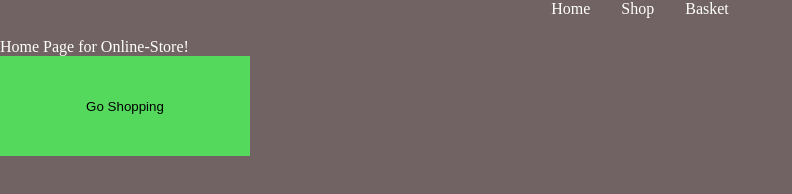
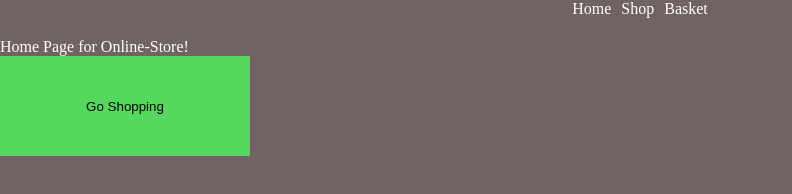
Before and after one commit to ShArPman13/online-store, a website built with webpack: page src/index.html in a window 1280 px wide. Shown: the whole page, without its empty margins (0-792 px from the left). Built offline with nearby package versions, Linux system fonts and the light colour scheme.

```diff
--- a/src/scss/layout/_header.scss
+++ b/src/scss/layout/_header.scss
@@ -6,5 +6,5 @@
 
 .header__nav {
   display: flex;
-  gap: 31px;
+  gap: 10px;
 }
```
